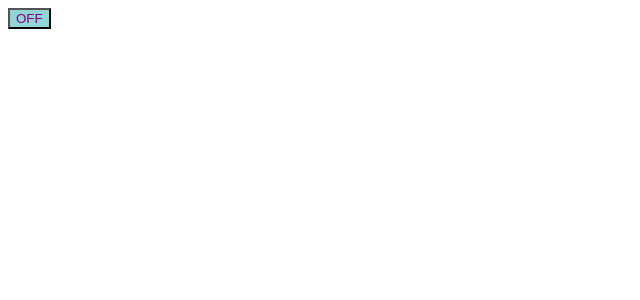
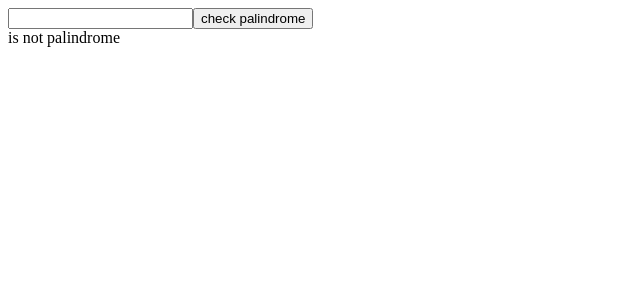
Before and after one commit to Marina8989/ReactInt, a React (Create React App) app: page / in a window 1280 px wide. Shown: the top 300 px of the page, without its empty margins (0-640 px from the left). Built offline with nearby package versions, Linux system fonts and the light colour scheme.

Commit message:
react interview practice

```diff
--- a/src/App.js
+++ b/src/App.js
@@ -1,27 +1,30 @@
 import React, {useState} from 'react';
-import {ThemeProvider} from 'styled-components';
-import './index.css';
 
 function App() {
-    const [buttonSwitch, setButtonSwitch] = useState(false);
-    const [theme, setTheme] = useState('light')
+    const [value, setValue] = useState('');
+    const [isPalindrome, setIsPalindrome] = useState(false);
 
-    const handleSwitch = () => {
-      if(buttonSwitch === false) {
-         setButtonSwitch(true);
-         setTheme('light')
-      }
-      if(buttonSwitch === true) {
-         setButtonSwitch(false);
-         setTheme('dark')
-      }
+    const handleChange = (e) => {
+       setValue(e.target.value);
+    }
+    const handlePalindrome = () =>{
+       const x = value.split('').reverse().join('');
+       console.log(x)
+       if(value === x) {
+          setIsPalindrome(true);
+       }else if(value !== x){
+         setIsPalindrome(false);
+       }
+       setValue('')
     }
     return(
-        <ThemeProvider theme={{theme}}>
-            <div className={buttonSwitch ? 'light' : 'dark'}>
-            <button onClick={handleSwitch}>{buttonSwitch ? 'ON' : 'OFF'}</button>
-            </div>
-        </ThemeProvider>
+        <>
+          <input value={value} onChange={handleChange} type="text" />
+         <button onClick={handlePalindrome}>check palindrome</button>
+         <div>
+          {isPalindrome ? `${value} is palindrome` : `${value} is not palindrome`}
+         </div>
+        </>
     )
 }
 export default App
--- a/src/index.css
+++ /dev/null
@@ -1,8 +0,0 @@
-.light button {
-    background: pink;
-    color: green;
-}
-.dark button{
-    background: rgb(146, 213, 213);
-    color: purple;
-}
```
